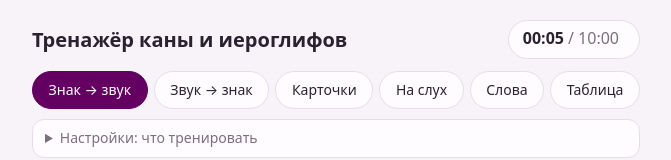
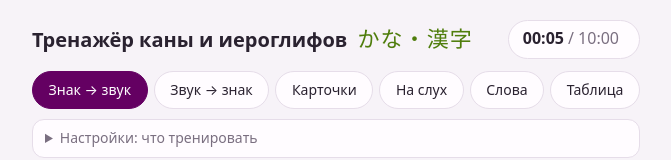
Before and after one commit to Annitahzl/kana, a plain HTML site: page index.html in a window 1280 px wide. Shown: the top 160 px of the page, without its empty margins (304-975 px from the left). Drawn offline with Linux system fonts and the light colour scheme.

Commit message:
Add files via upload

```diff
--- a/index.html
+++ b/index.html
@@ -89,6 +89,7 @@ h3{margin:8px 0;font-size:15px;color:var(--muted);font-weight:600}
 .res .jp{font-size:22px}
 .top{display:flex;align-items:center;justify-content:space-between;gap:8px 12px;flex-wrap:wrap;margin:4px 0 12px}
 .top h1{margin:0}
+.jpt{color:var(--ok);font-size:22px;margin-left:10px;letter-spacing:.05em;white-space:nowrap}
 .timer{position:relative;overflow:hidden;padding:6px 14px 8px;border:1px solid var(--line);border-radius:999px;background:var(--card);font-variant-numeric:tabular-nums;font-size:16px;font-weight:600;white-space:nowrap}
 .timer i{position:absolute;left:0;bottom:0;height:3px;width:0;background:var(--accent);transition:width .5s}
 .tgoal{color:var(--muted);font-weight:400;margin-left:4px}
@@ -111,7 +112,7 @@ h3{margin:8px 0;font-size:15px;color:var(--muted);font-weight:600}
 <body>
 <div class="wrap">
   <div class="top">
-    <h1>Тренажёр каны и иероглифов</h1>
+    <h1>Тренажёр каны и иероглифов<span class="jpt jp" lang="ja">かな・漢字</span></h1>
     <div class="tbox">
       <span class="check" id="tmCheck" hidden title="Сегодня 10 минут есть">✓</span>
       <div class="timer" id="timer" title="Время занятий сегодня. Останавливается, если страница свёрнута или вы ничего не нажимаете 1,5 минуты.">
```
